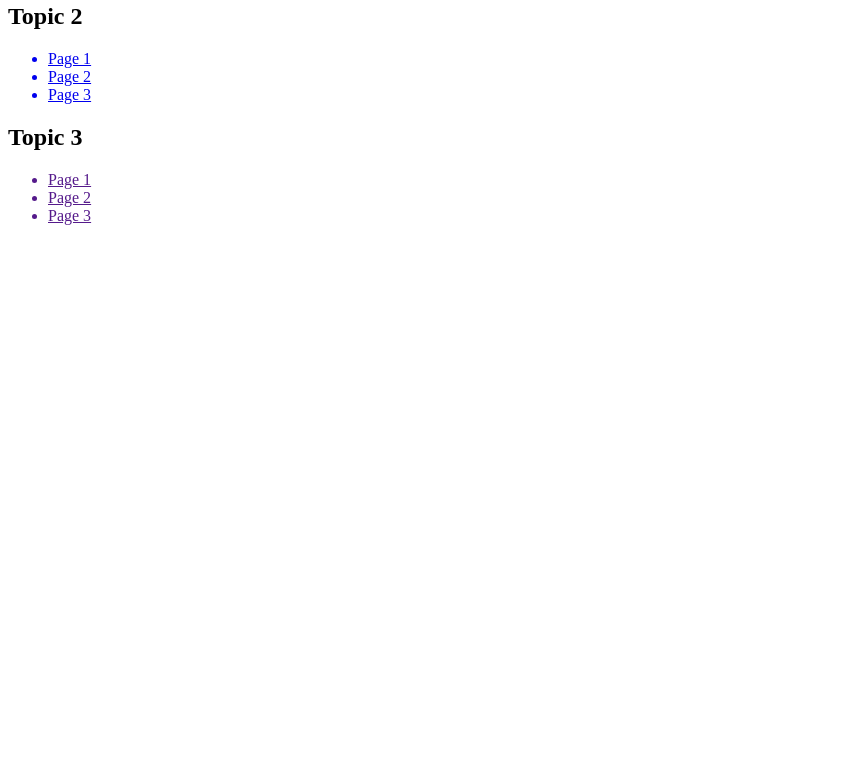
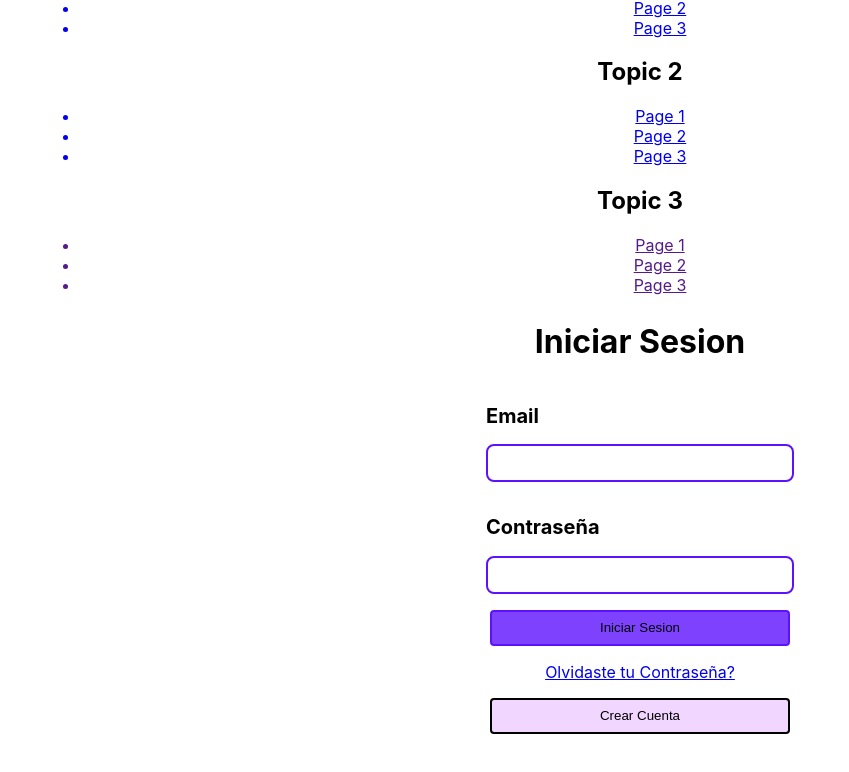
Before and after one commit to jfmonsa/AtlasBooks-front, a React (Vite) app: page / in a window 1280 px wide. Shown: the part 414-1186 px from the top of the page, without its empty margins (0-849 px from the left). Before the commit the page ends 800 px from the top, so only its background shows below. Built offline with nearby package versions, Linux system fonts and the light colour scheme.

Commit message:
login
Se crea la maqueta del login sin funcionalidad

```diff
--- a/src/App.jsx
+++ b/src/App.jsx
@@ -1,12 +1,15 @@
 import Header from "./components/common/header/Header.jsx"
 import Footer from "./components/common/footer/Footer.jsx"
 import "./app.sass"
+import { Login } from "./components/common/login/Login.jsx";
 
 function App() {
   return(
     <>
     <Header></Header>
     <Footer></Footer>
+    <div className="App"><Login/></div>
+
     </>
   );
 }
--- a/src/app.sass
+++ b/src/app.sass
@@ -1,2 +1,6 @@
 html
     min-height: 100vh
+    margin: 0 auto
+    padding: 2rem
+    text-align: center
+    font-family: Inter, system-ui, Avenir, Helvetica, Arial, sans-serif
--- a/src/components/common/footer/Footer.jsx
+++ b/src/components/common/footer/Footer.jsx
@@ -5,7 +5,7 @@ function Footer(){
         <footer>
             <div className={styles.infoContainer}>
                 <h2 className={styles.infoContainer__title}>Atlas Books</h2>
-                <p>Disclaimer: Proyecto basado en z-library<a href="#">z-lib link</a>
+                <p>Disclaimer: Proyecto basado en z-library <a href="#">z-lib link</a>
                 </p>
                 <div className={styles.infoContainer__iconContainer}>
                     <a href="#">
--- /dev/null
+++ b/src/components/common/login/Login.css
@@ -0,0 +1,7 @@
+.login{
+    display: flex;
+    justify-content: center;
+    flex-direction: column;
+    align-items: center;
+    gap: 1rem;
+}
--- /dev/null
+++ b/src/components/common/login/Login.jsx
@@ -0,0 +1,60 @@
+import "./Login.css";
+import { PrimaryBtn } from "../../primaryBtn/PrimaryBtn.jsx";
+import { useState } from "react";
+import { TxtArea } from "../../textArea/TextArea.jsx";
+
+export function Login({ setUsuario }) {
+  const [user, setUser] = useState("");
+  const [password, setPassword] = useState("");
+  const [error, setError] = useState(false);
+
+  const handleSubmit = (e) => {
+    e.preventDefault();
+    if (user == "" || password == "") {
+      setError(true);
+      return;
+    }
+    setError(false);
+
+    setUsuario([user]);
+  };
+
+  return (
+    <section>
+      <h1
+        style={{
+          fontSize: 32,
+          textAlign: "center",
+          fontFamily: "Inter, system-ui, Avenir, Helvetica, Arial, sans-serif",
+        }}
+      >
+        Iniciar Sesion
+      </h1>
+      <form className="login" id="login" onSubmit={handleSubmit}>
+        <TxtArea
+          type={"text"}
+          value={user}
+          onChange={(e) => setUser(e.target.value)}
+          typecss={"access"}
+          text={"Email "}
+        />
+        <TxtArea
+          type={"password"}
+          value={password}
+          onChange={(e) => setPassword(e.target.value)}
+          typecss={"access"}
+          text={"Contraseña"}
+        />
+
+        <PrimaryBtn text="Iniciar Sesion" type={"signin"} id="1" />
+      </form>
+      <p>
+        <a href="#">Olvidaste tu Contraseña?</a>
+      </p>
+      <PrimaryBtn text="Crear Cuenta" type={"signup"} id="1" />
+      {error && (
+        <p style={{ color: "red" }}>*Todos los campos son obligatorios</p>
+      )}
+    </section>
+  );
+}
--- /dev/null
+++ b/src/components/primaryBtn/PrimaryBtn.css
@@ -0,0 +1,18 @@
+.custom-button{
+    width: 300px;
+    height: 36px;
+    border-radius: 4px;
+    cursor: pointer;
+}
+
+.signin{
+    background-color: #7E42FF;
+    color-scheme: light dark;
+    border: 2px solid #5D11FF;
+}
+
+.signup{
+    background-color: #f1d7ff;
+    border: 2px solid black;
+
+}
--- /dev/null
+++ b/src/components/primaryBtn/PrimaryBtn.jsx
@@ -0,0 +1,12 @@
+import './PrimaryBtn.css'
+
+export function PrimaryBtn({text,  id, onClick, type}){
+
+    return(
+        <button className={`custom-button ${type}`}
+            id={id}
+            onClick={onClick}>
+            {text}
+        </button>
+    )
+}
--- /dev/null
+++ b/src/components/textArea/TextArea.css
@@ -0,0 +1,12 @@
+.text-area{
+    width: 300px;
+    height: 32px;
+    border-radius: 8px;
+    font-size: 16px;
+}
+
+.access{
+    height: 30;
+    border-radius: 4;
+    border: 2px solid #5D11FF;
+}
--- /dev/null
+++ b/src/components/textArea/TextArea.jsx
@@ -0,0 +1,23 @@
+import './TextArea.css'
+
+export function TxtArea({type,typecss, value, id, onChange, text}){
+
+    return(
+        <div>
+            <h2 style={{
+                fontSize: 20,
+                textAlign: "left",
+                fontFamily: 'Inter, system-ui, Avenir, Helvetica, Arial, sans-serif'
+            }}>
+              {text}
+            </h2>
+            <input
+                id = {id}
+                className={`text-area ${typecss}`}
+                type={type}
+                value={value}
+                onChange={onChange}
+            />
+        </div>
+    )
+}
```
